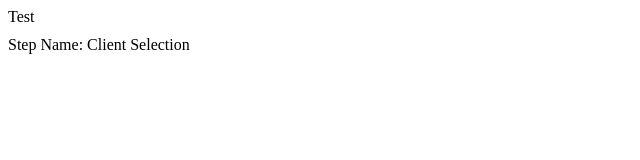
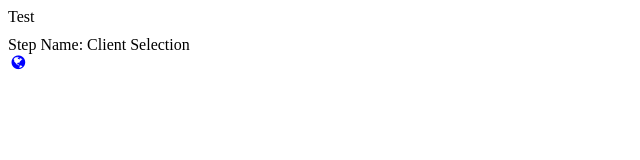
Before and after one commit to BrydenJ/brydenj.github.io, a plain HTML site: page index.html in a window 1280 px wide. Shown: the full height of the page, 0-640 px from the left. Drawn offline with Linux system fonts and the light colour scheme.

Commit message:
Added stylesheet back

```diff
--- a/index.html
+++ b/index.html
@@ -5,7 +5,7 @@
 		<meta name="robots" content="noindex, nofollow">
 		<meta name="googlebot" content="noindex, nofollow">
 		<meta name="viewport" content="width=device-width, initial-scale=1">
-		<!-- <link href="/RichWidgets/Theme.FontAwesome.css" rel="stylesheet"> -->
+		<link href="/RichWidgets/Theme.FontAwesome.css" rel="stylesheet">
 		<!-- <link rel="stylesheet" type="text/css" href="https://brydenj.github.io/RichWidgets/Theme.FontAwesome.css"> -->
 	</head>
 	<body>
```
